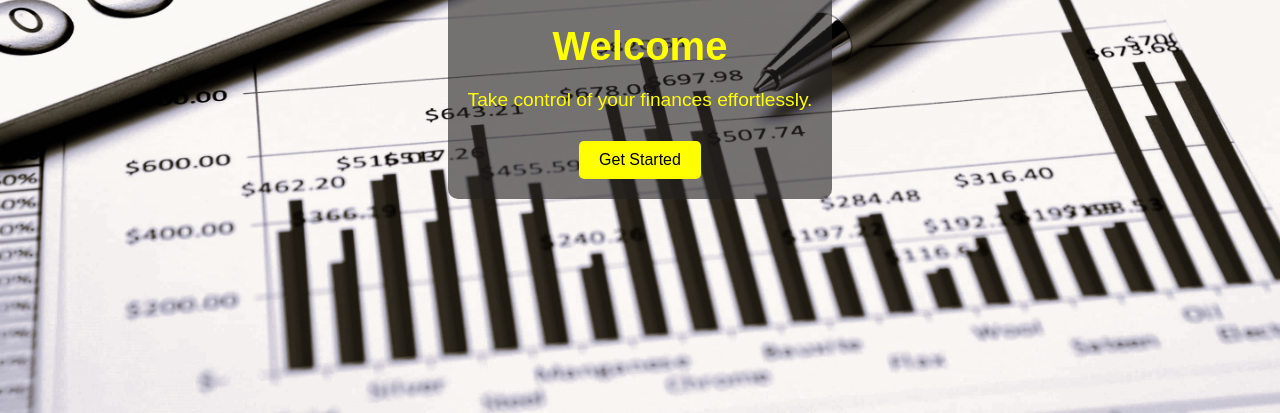
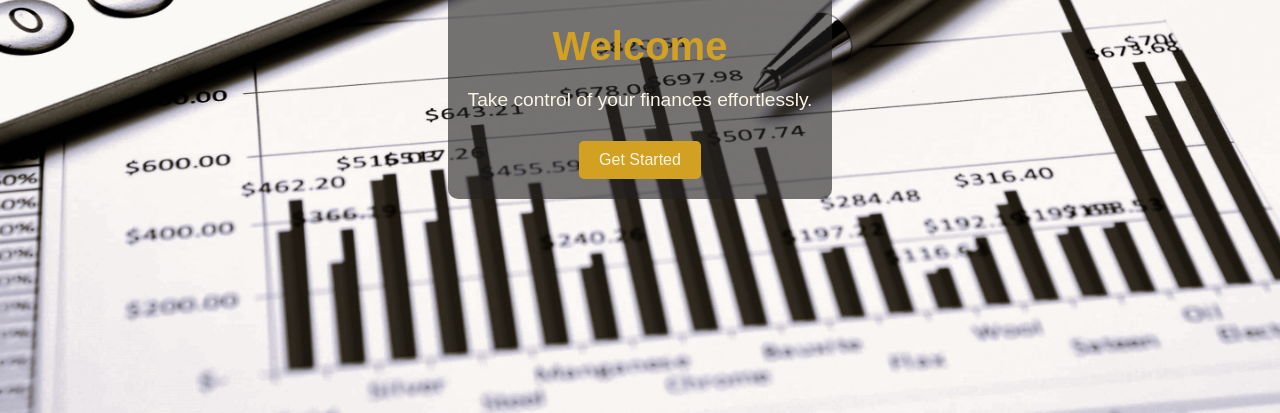
Before and after one commit to BossZ3nith/BossZ3nith.github.io, a plain HTML site: page index.html in a window 1280 px wide. Shown: the part 387-800 px from the top of the page. Drawn offline with Linux system fonts and the light colour scheme.

Commit message:
Update index.html

```diff
--- a/index.html
+++ b/index.html
@@ -32,20 +32,20 @@
     h1 {
       font-size: 2.5rem;
       margin-bottom: 20px;
-      color: yellow;
+      color: #d3a121;
     }
 
     p {
       font-size: 1.2rem;
       margin-bottom: 30px;
-      color: yellow;
+      color:  #FAF4E4;
     }
 
     button {
       padding: 10px 20px;
       font-size: 1rem;
-      background-color: yellow;
-      color: black;
+      background-color: #d3a121 ;
+      color: #FAF4E4;
       border: none;
       border-radius: 5px;
       cursor: pointer;
@@ -53,13 +53,14 @@
     }
 
     button:hover {
-      background-color: gold;
+      background-color: black;
     }
 
     .logo {
       display: block;
       margin: 0 auto;
     }
+
   </style>
 </head>
 <body>
@@ -72,14 +73,13 @@
     <button id="explore-btn">Get Started</button>
   </div>
 </div>
-
 <script>
   document.getElementById('explore-btn').addEventListener('click', function() {
 
     window.location.href = "Home.html";
   });
+
 </script>
 
-</script>
 </body>
 </html>
```
